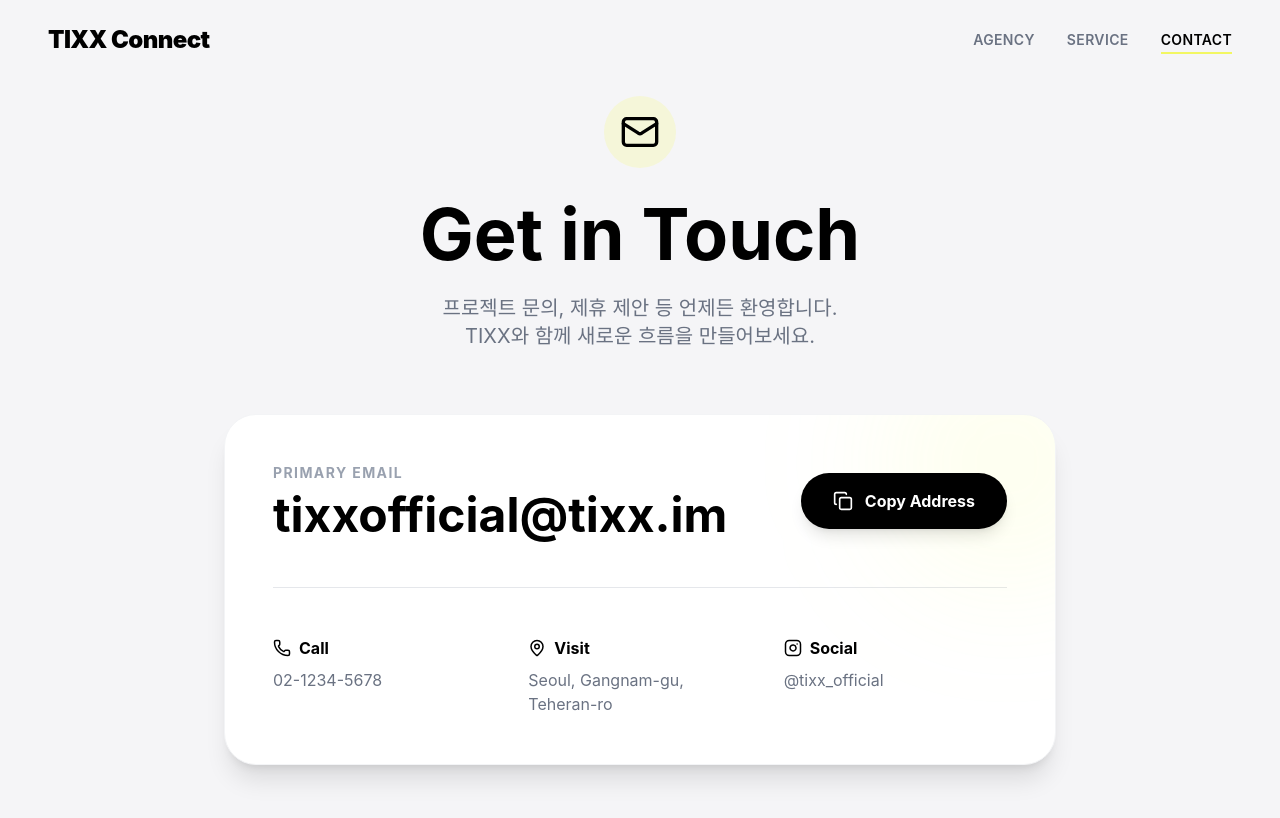
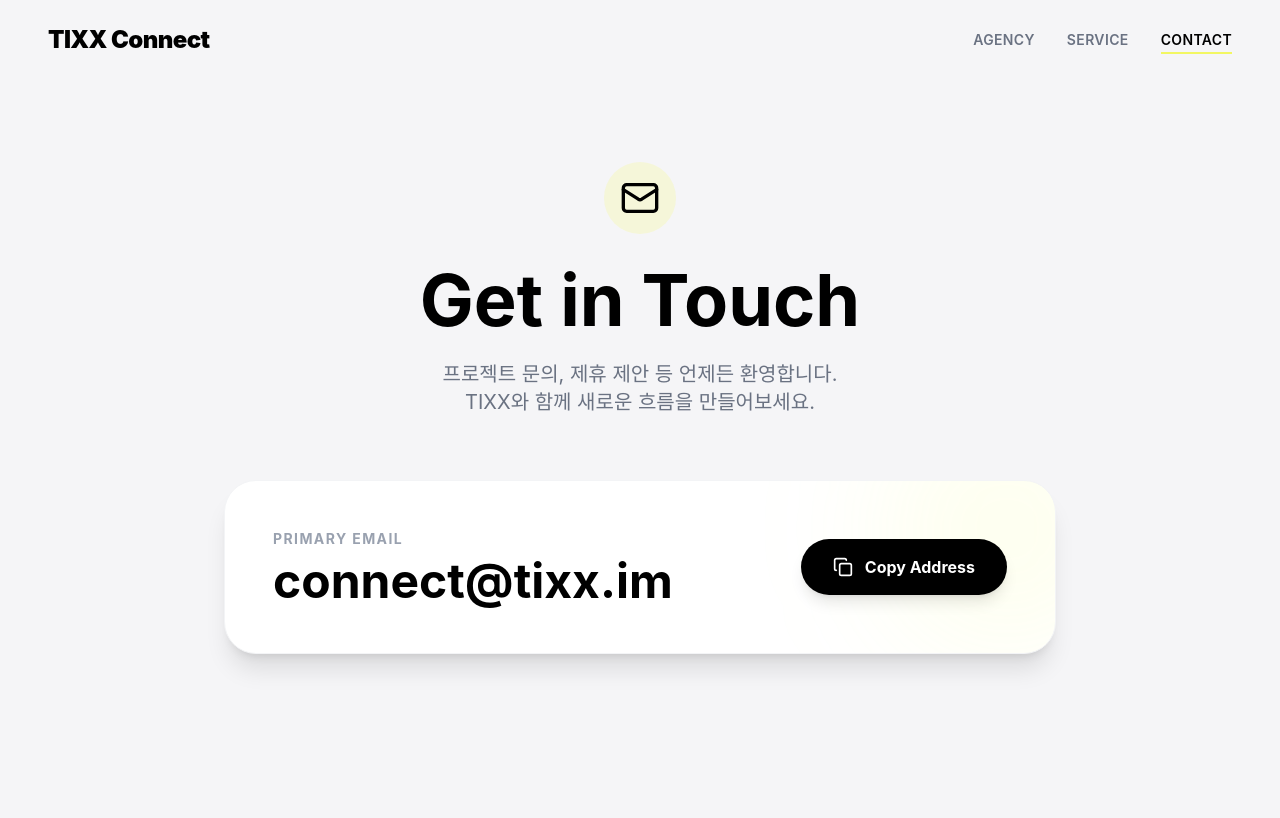
Before and after one commit to TIXX-official/tixx-agency.website, a React (Vite) app: page /contact in a window 1280 px wide. Shown: the top 818 px of the page. Built offline with nearby package versions, Linux system fonts and the light colour scheme.

Commit message:
feat(contact): update email and remove extra info

```diff
--- a/src/pages/Contact.tsx
+++ b/src/pages/Contact.tsx
@@ -1,10 +1,10 @@
 import { useState } from 'react';
 import { motion } from 'framer-motion';
-import { Copy, Check, Mail, Phone, MapPin, Instagram } from 'lucide-react';
+import { Copy, Check, Mail } from 'lucide-react';
 
 const Contact = () => {
     const [copied, setCopied] = useState(false);
-    const email = "tixxofficial@tixx.im";
+    const email = "connect@tixx.im";
 
     const handleCopy = () => {
         navigator.clipboard.writeText(email);
@@ -56,26 +56,7 @@ const Contact = () => {
                         </button>
                     </div>
 
-                    <div className="mt-12 pt-12 border-t border-gray-200 grid grid-cols-1 md:grid-cols-3 gap-8">
-                        <div>
-                            <h4 className="font-bold text-black flex items-center gap-2 mb-2">
-                                <Phone size={18} /> Call
-                            </h4>
-                            <p className="text-gray-500">02-1234-5678</p>
-                        </div>
-                        <div>
-                            <h4 className="font-bold text-black flex items-center gap-2 mb-2">
-                                <MapPin size={18} /> Visit
-                            </h4>
-                            <p className="text-gray-500">Seoul, Gangnam-gu, Teheran-ro</p>
-                        </div>
-                        <div>
-                            <h4 className="font-bold text-black flex items-center gap-2 mb-2">
-                                <Instagram size={18} /> Social
-                            </h4>
-                            <a href="#" className="text-gray-500 hover:text-black">@tixx_official</a>
-                        </div>
-                    </div>
+
                 </motion.div>
             </div>
         </div>
```
